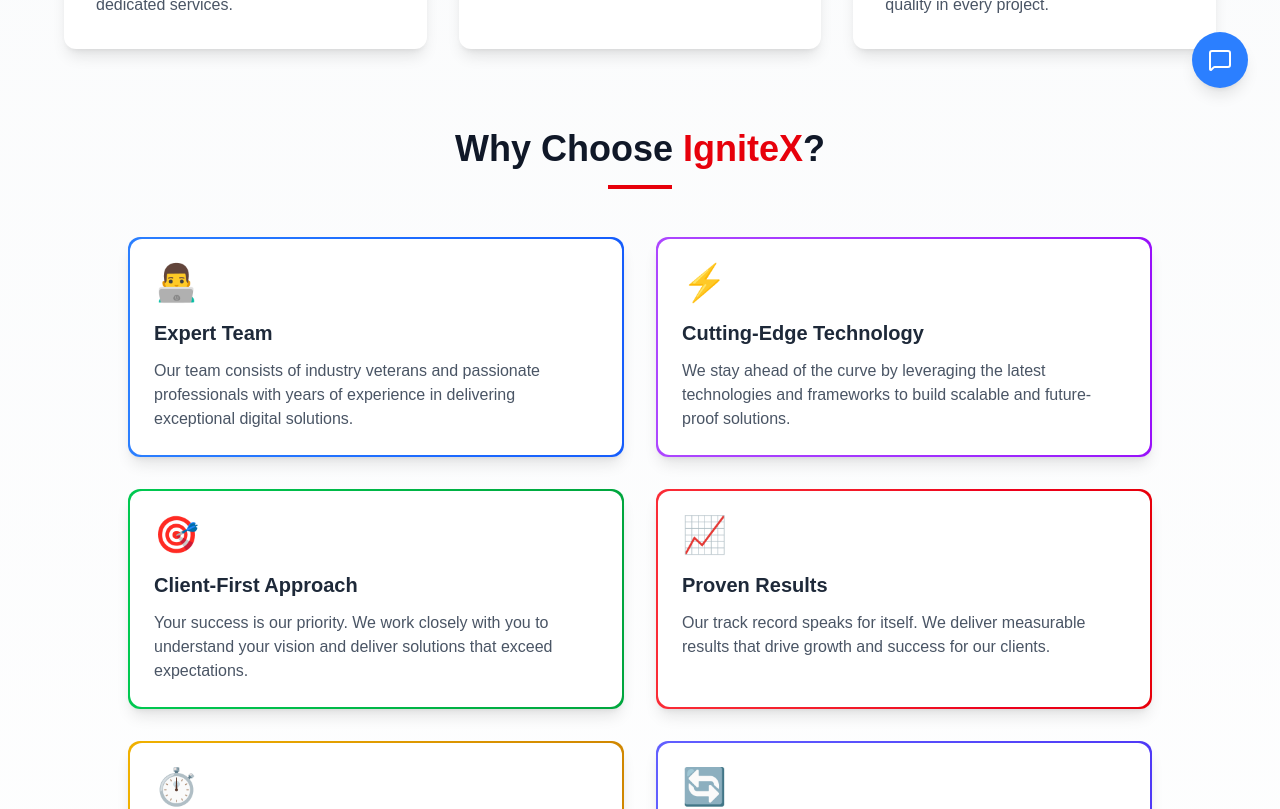
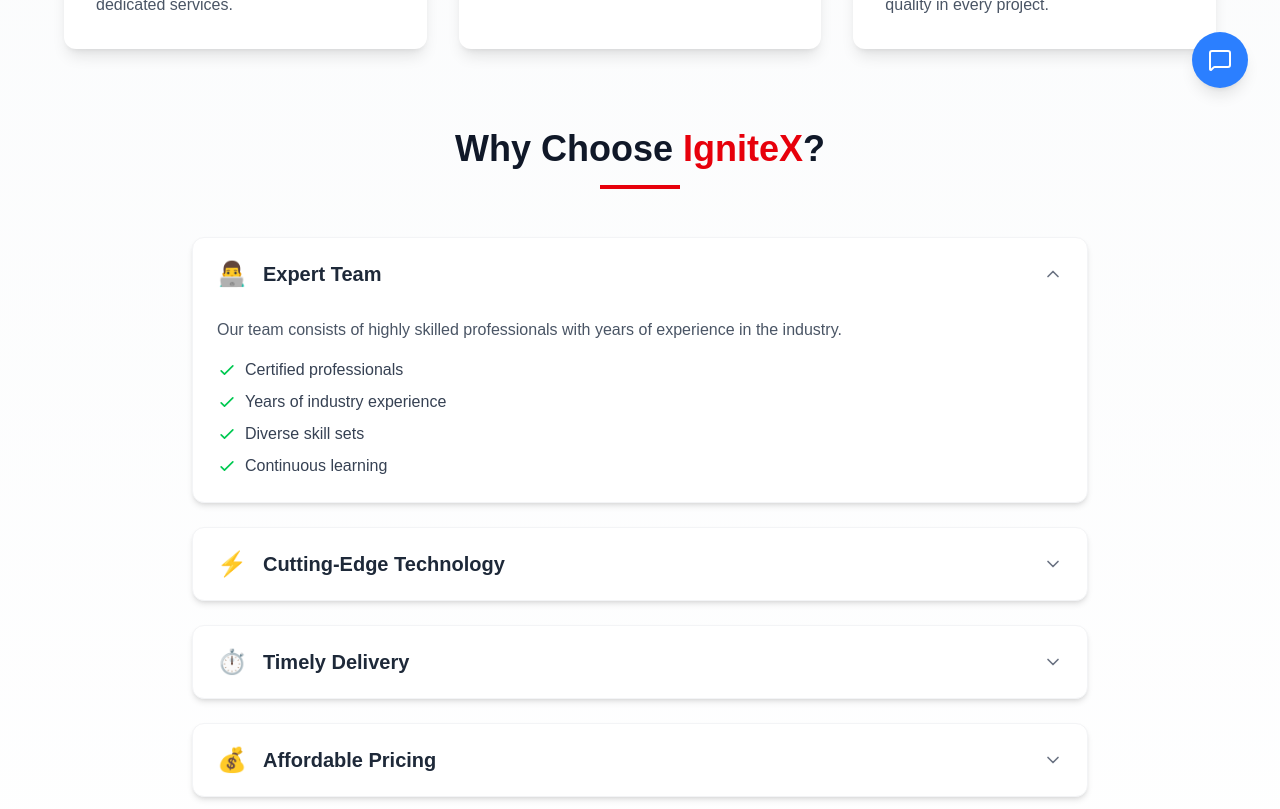
Before and after one commit to spritualrahul/IgniteX, a Next.js app in the folder my-app/: page /about in a window 1280 px wide. Shown: the part 680-1489 px from the top of the page. Built offline with nearby package versions, Linux system fonts and the light colour scheme.

Commit message:
ui fix and web page revamp

```diff
--- a/my-app/src/app/layout.tsx
+++ b/my-app/src/app/layout.tsx
@@ -87,7 +87,7 @@
         url: '/images/og-image.jpg',
         width: 1200,
         height: 630,
-        alt: 'IgniteX - Digital Innovation Group',
+        alt: 'IgniteX - Beyond deadline before time',
       },
     ],
     locale: 'en_US',
--- a/my-app/src/components/AboutSection.tsx
+++ b/my-app/src/components/AboutSection.tsx
@@ -1,8 +1,21 @@
 'use client';
 
-import React from 'react';
-import { motion } from 'framer-motion';
+import React, { useState } from 'react';
+import { motion, AnimatePresence } from 'framer-motion';
 import Link from 'next/link';
+import { ChevronDown, ChevronUp } from 'lucide-react';
+
+interface TabItem {
+  title: string;
+  description: string;
+  icon: string;
+  features: string[];
+}
+
+interface ExpandableTabProps {
+  item: TabItem;
+  defaultOpen?: boolean;
+}
 
 const AboutSection = () => {
   const fadeIn = {
@@ -91,7 +104,7 @@
           whileInView="visible"
           viewport={{ once: true, amount: 0.2 }}
           variants={staggerContainer}
-          className="mt-20 max-w-5xl mx-auto"
+          className="mt-20 max-w-4xl mx-auto"
         >
           <motion.h3
             variants={fadeIn}
@@ -102,71 +115,57 @@
 
           <motion.div
             variants={fadeIn}
-            className="w-16 h-1 bg-red-600 mx-auto mb-12"
+            className="w-20 h-1 bg-red-600 mx-auto mb-12"
           />
 
-          <div className="grid md:grid-cols-2 lg:grid-cols-2 gap-8">
+          <div className="space-y-6">
             {[
               {
+                title: 'Expert Team',
+                description: 'Our team consists of highly skilled professionals with years of experience in the industry.',
                 icon: '👨‍💻',
-                title: 'Expert Team',
-                description: 'Our team consists of industry veterans and passionate professionals with years of experience in delivering exceptional digital solutions.',
-                color: 'from-blue-500 to-blue-600'
+                features: [
+                  'Certified professionals',
+                  'Years of industry experience',
+                  'Diverse skill sets',
+                  'Continuous learning'
+                ]
               },
               {
+                title: 'Cutting-Edge Technology',
+                description: 'We leverage the latest technologies and frameworks to build scalable and efficient solutions.',
                 icon: '⚡',
-                title: 'Cutting-Edge Technology',
-                description: 'We stay ahead of the curve by leveraging the latest technologies and frameworks to build scalable and future-proof solutions.',
-                color: 'from-purple-500 to-purple-600'
+                features: [
+                  'Modern tech stack',
+                  'Regular updates',
+                  'Future-proof solutions',
+                  'Scalable architecture'
+                ]
               },
               {
-                icon: '🎯',
-                title: 'Client-First Approach',
-                description: 'Your success is our priority. We work closely with you to understand your vision and deliver solutions that exceed expectations.',
-                color: 'from-green-500 to-green-600'
+                title: 'Timely Delivery',
+                description: 'We understand the importance of deadlines and have a proven track record of delivering projects on time, every time.',
+                icon: '⏱️',
+                features: [
+                  'Strict project timelines',
+                  'Agile methodology',
+                  'Milestone-based delivery',
+                  'Transparent progress tracking'
+                ]
               },
               {
-                icon: '📈',
-                title: 'Proven Results',
-                description: 'Our track record speaks for itself. We deliver measurable results that drive growth and success for our clients.',
-                color: 'from-red-500 to-red-600'
-              },
-              {
-                icon: '⏱️',
-                title: 'Timely Delivery',
-                description: 'We respect your time and deliver projects on schedule without compromising on quality or functionality.',
-                color: 'from-yellow-500 to-yellow-600'
-              },
-              {
-                icon: '🔄',
-                title: 'Continuous Support',
-                description: 'Our relationship doesn\'t end at delivery. We provide ongoing support and maintenance to ensure your success.',
-                color: 'from-indigo-500 to-indigo-600'
-              },
-              {
-                icon: '🔒',
-                title: 'Security First',
-                description: 'We implement robust security measures to protect your data and ensure compliance with industry standards.',
-                color: 'from-pink-500 to-pink-600'
-              },
-              {
-                icon: '💡',
-                title: 'Innovative Solutions',
-                description: 'We think outside the box to provide creative and effective solutions to complex business challenges.',
-                color: 'from-teal-500 to-teal-600'
+                title: 'Affordable Pricing',
+                description: 'We offer competitive and transparent pricing models that provide excellent value without compromising on quality.',
+                icon: '💰',
+                features: [
+                  'Flexible pricing options',
+                  'No hidden costs',
+                  'Cost-effective solutions',
+                  'Value for money'
+                ]
               }
             ].map((item, index) => (
-              <motion.div
-                key={index}
-                variants={fadeIn}
-                className={`bg-gradient-to-r ${item.color} p-0.5 rounded-xl shadow-lg hover:shadow-xl transition-all duration-300 hover:-translate-y-1`}
-              >
-                <div className="bg-white p-6 rounded-xl h-full">
-                  <div className="text-4xl mb-4">{item.icon}</div>
-                  <h4 className="text-xl font-bold mb-3 text-gray-800">{item.title}</h4>
-                  <p className="text-gray-600">{item.description}</p>
-                </div>
-              </motion.div>
+              <ExpandableTab key={index} item={item} defaultOpen={index === 0} />
             ))}
           </div>
 
@@ -193,4 +192,60 @@
   );
 };
 
+const ExpandableTab: React.FC<ExpandableTabProps> = ({ item, defaultOpen = false }) => {
+  const [isOpen, setIsOpen] = useState(defaultOpen);
+
+  return (
+    <motion.div
+      initial={{ opacity: 0, y: 20 }}
+      whileInView={{ opacity: 1, y: 0 }}
+      viewport={{ once: true }}
+      transition={{ duration: 0.3 }}
+      className="bg-white rounded-xl overflow-hidden shadow-md hover:shadow-lg transition-shadow duration-300 border border-gray-100"
+    >
+      <button
+        onClick={() => setIsOpen(!isOpen)}
+        className="w-full px-6 py-5 text-left flex items-center justify-between focus:outline-none"
+        aria-expanded={isOpen}
+      >
+        <div className="flex items-center">
+          <span className="text-2xl mr-4">{item.icon}</span>
+          <h4 className="text-xl font-semibold text-gray-800">{item.title}</h4>
+        </div>
+        {isOpen ? (
+          <ChevronUp className="h-5 w-5 text-gray-500 transition-transform" />
+        ) : (
+          <ChevronDown className="h-5 w-5 text-gray-500 transition-transform" />
+        )}
+      </button>
+
+      <AnimatePresence>
+        {isOpen && (
+          <motion.div
+            initial={{ height: 0, opacity: 0 }}
+            animate={{ height: 'auto', opacity: 1 }}
+            exit={{ height: 0, opacity: 0 }}
+            transition={{ duration: 0.3, ease: 'easeInOut' }}
+            className="overflow-hidden"
+          >
+            <div className="px-6 pb-6 pt-2">
+              <p className="text-gray-600 mb-4">{item.description}</p>
+              <ul className="space-y-2">
+                {item.features.map((feature: string, i: number) => (
+                  <li key={i} className="flex items-start">
+                    <svg className="h-5 w-5 text-green-500 mr-2 mt-0.5 flex-shrink-0" fill="none" viewBox="0 0 24 24" stroke="currentColor">
+                      <path strokeLinecap="round" strokeLinejoin="round" strokeWidth={2} d="M5 13l4 4L19 7" />
+                    </svg>
+                    <span className="text-gray-700">{feature}</span>
+                  </li>
+                ))}
+              </ul>
+            </div>
+          </motion.div>
+        )}
+      </AnimatePresence>
+    </motion.div>
+  );
+};
+
 export default AboutSection;
--- a/my-app/src/components/Navbar.tsx
+++ b/my-app/src/components/Navbar.tsx
@@ -105,9 +105,9 @@
 <Link href="/" className="flex items-center text-3xl font-bold" style={{ fontFamily: 'Poppins, sans-serif' }}>
   <div className="flex flex-col">
     <div className="relative">
-      <span className="text-2xl font-bold text-gray-900">ignite</span><span className="text-2xl font-bold text-red-600">X</span>
+      <span className="text-3xl md:text-4xl font-bold text-gray-900">ignite</span><span className="text-3xl md:text-4xl font-bold text-red-600">X</span>
     </div>
-    <div className="text-sm font-normal text-gray-500">Digital Innovation Group</div>
+    <div className="text-sm font-normal text-gray-500">Beyond deadline before time</div>
   </div>
             </Link>
           </div>
--- a/my-app/src/components/SEO.tsx
+++ b/my-app/src/components/SEO.tsx
@@ -90,7 +90,7 @@
       <NextSeo
         title={title}
         titleTemplate="%s | IgniteX"
-        defaultTitle="IgniteX - Digital Innovation Group"
+        defaultTitle="IgniteX - Beyond deadline before time"
         description={description}
         canonical={url}
         openGraph={{
--- a/my-app/src/components/ServicesSection.tsx
+++ b/my-app/src/components/ServicesSection.tsx
@@ -190,7 +190,7 @@
           className="text-center mb-16"
         >
           <h2 className="text-4xl md:text-5xl font-bold mb-6 text-gray-900">
-            Our <span className="text-red-600">Services</span>
+            Services <span className="text-red-600">We Provide</span>
           </h2>
           <div className="w-20 h-1 bg-red-600 mx-auto mb-10"></div>
           <p className="text-lg text-gray-600 max-w-3xl mx-auto leading-relaxed">
```
Also changed, not shown: my-app/src/components/ContactForm.tsx (+17 -9 lines), 1 other file (tests, documents, lock files or other folders).
